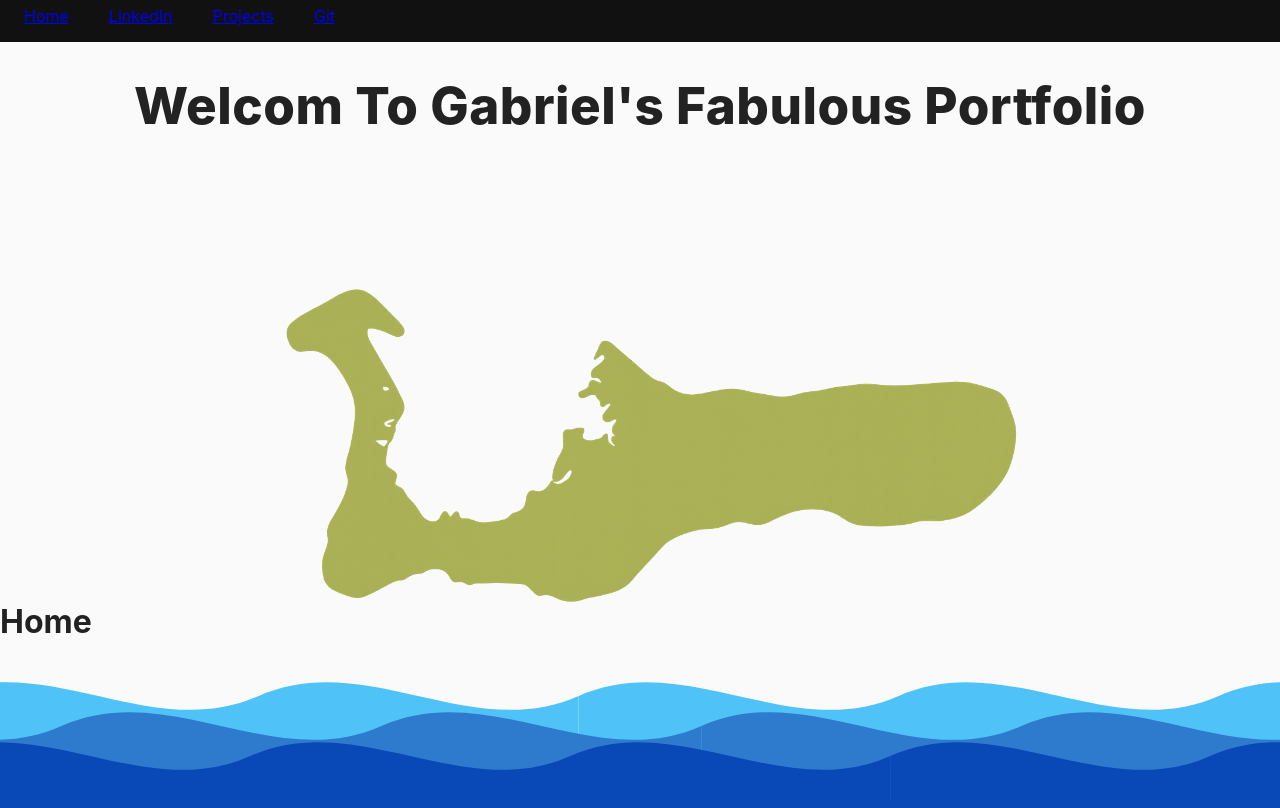
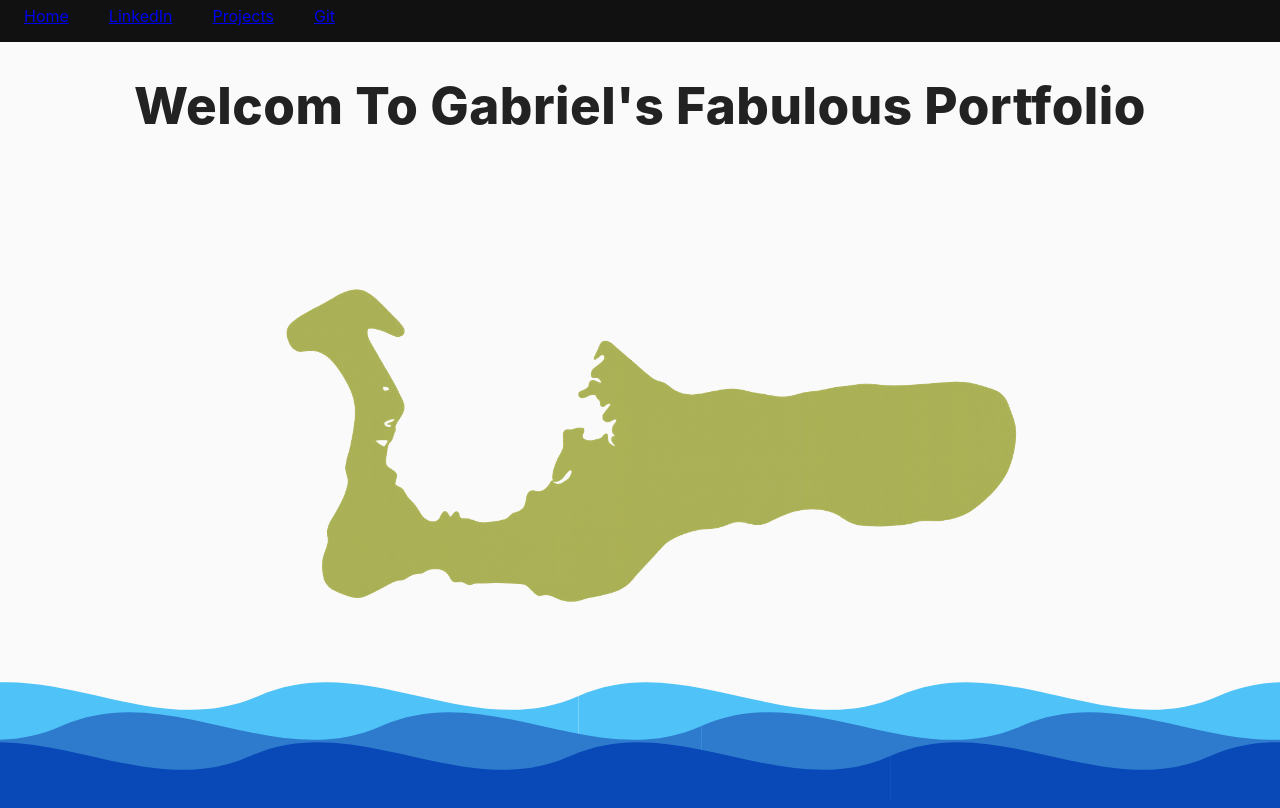
Before and after one commit to Takiro78/Portfolio, a React (Vite) app in the folder my-react-app/: page / in a window 1280 px wide. Shown: the top 808 px of the page. Built offline with nearby package versions, Linux system fonts and the light colour scheme.

Commit message:
move code for home page into its own jsx in pages folder

```diff
--- a/my-react-app/src/App.jsx
+++ b/my-react-app/src/App.jsx
@@ -3,12 +3,11 @@ import {Routes, Route} from "react-router-dom";
 
 
 import './style/App.css'
+
+import Home from "./pages/home/Home.jsx";
 import Wave from "./Components/wave/Wave";
 import Nav from "./Components/nav/Nav";
 
-function Home() {
-  return <h1>Home</h1>;
-}
 
 function Projects() {
   return <h1>Projects</h1>;
@@ -21,23 +20,7 @@ export default function App() {
       <Nav />
       <Wave />
 
-      <div
-      className="page-contents">
 
-        <div className="hero section">
-
-            <h1>Welcom To Gabriel's Fabulous Portfolio</h1>
-            <div className="banner" >
-              <img className = "banner-img" src="Cayman4.png" style={{ width: "100%", height: "auto" }} />
-            </div>
-        </div>
-
-        {/* <div className="spacer"></div> */}
-
-
-
-
-       </div>
 
 
       <Routes>
--- /dev/null
+++ b/my-react-app/src/pages/home/Home.jsx
@@ -0,0 +1,23 @@
+
+
+export default function Home(){
+    return (
+
+              <div className="page-contents">
+
+        <div className="hero section">
+
+            <h1>Welcom To Gabriel's Fabulous Portfolio</h1>
+            <div className="banner" >
+              <img className = "banner-img" src="Cayman4.png" style={{ width: "100%", height: "auto" }} />
+            </div>
+        </div>
+
+        {/* <div className="spacer"></div> */}
+
+
+
+
+      </div>
+    )
+}
```
